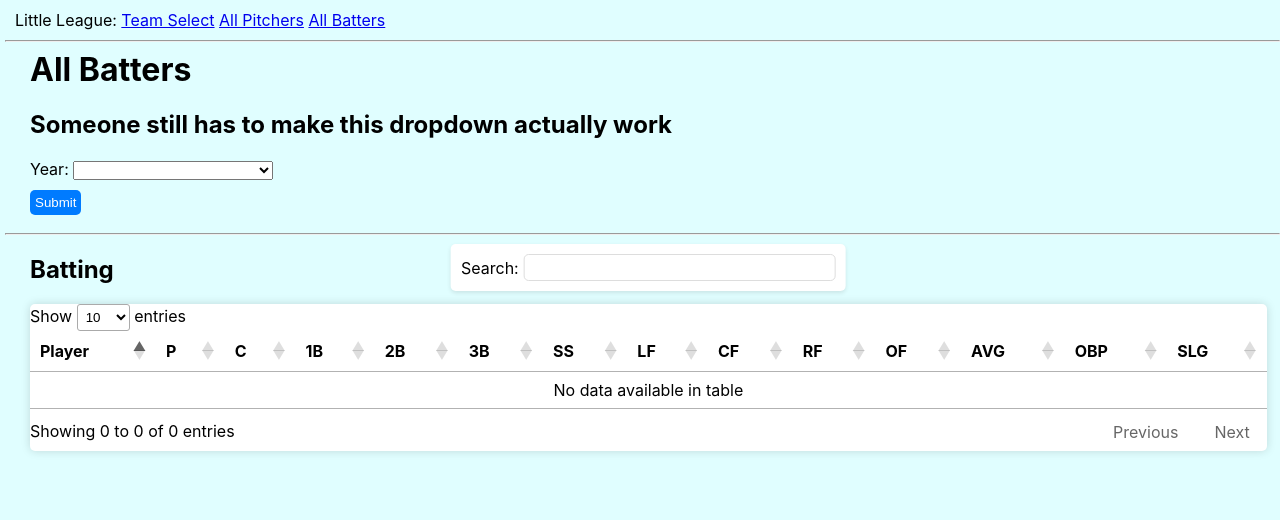
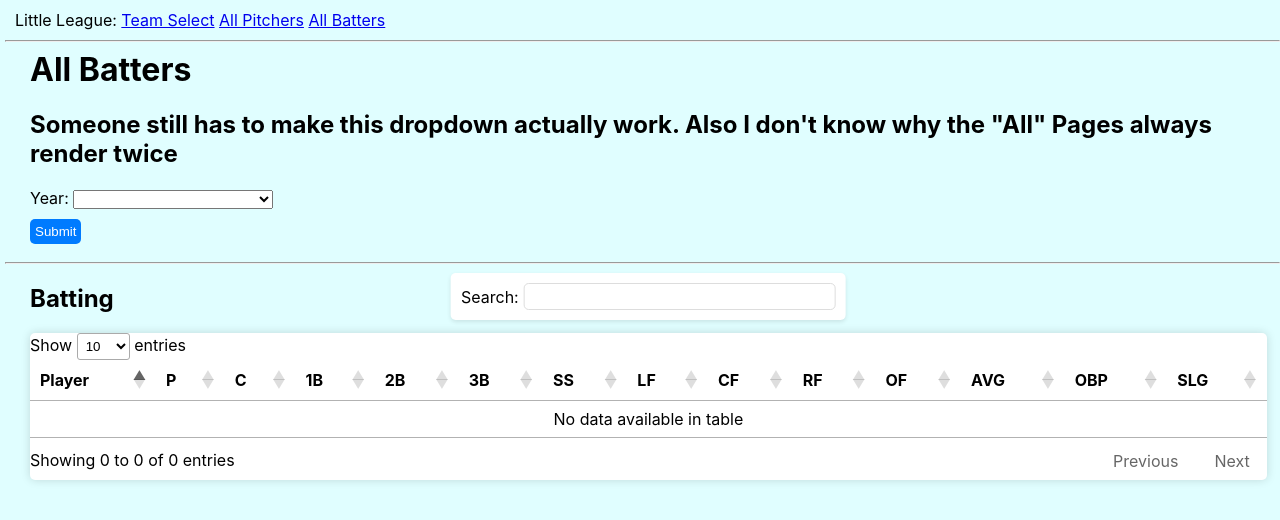
Before and after one commit to bryce-r37/Little-League, a Flask app: page /batters in a window 1280 px wide. Shown: the top 520 px of the page. Run offline with Flask 3, Linux system fonts and the light colour scheme; data that the repository does not hold is empty; some libraries are stand-ins or nearby versions.

Commit message:
all message

```diff
--- a/app/templates/all.html
+++ b/app/templates/all.html
@@ -5,7 +5,7 @@
 
    <form action="{{ url_for('home') }}" method="post">
    <div class="all">
-      <h2>Someone still has to make this dropdown actually work</h2>
+      <h2>Someone still has to make this dropdown actually work. Also I don't know why the "All" Pages always render twice</h2>
       <div class="allYears">
         <label for="year">Year:</label>
         <select id="year" name="year" class="dropdown" onchange="getYears(this.value)">
```
